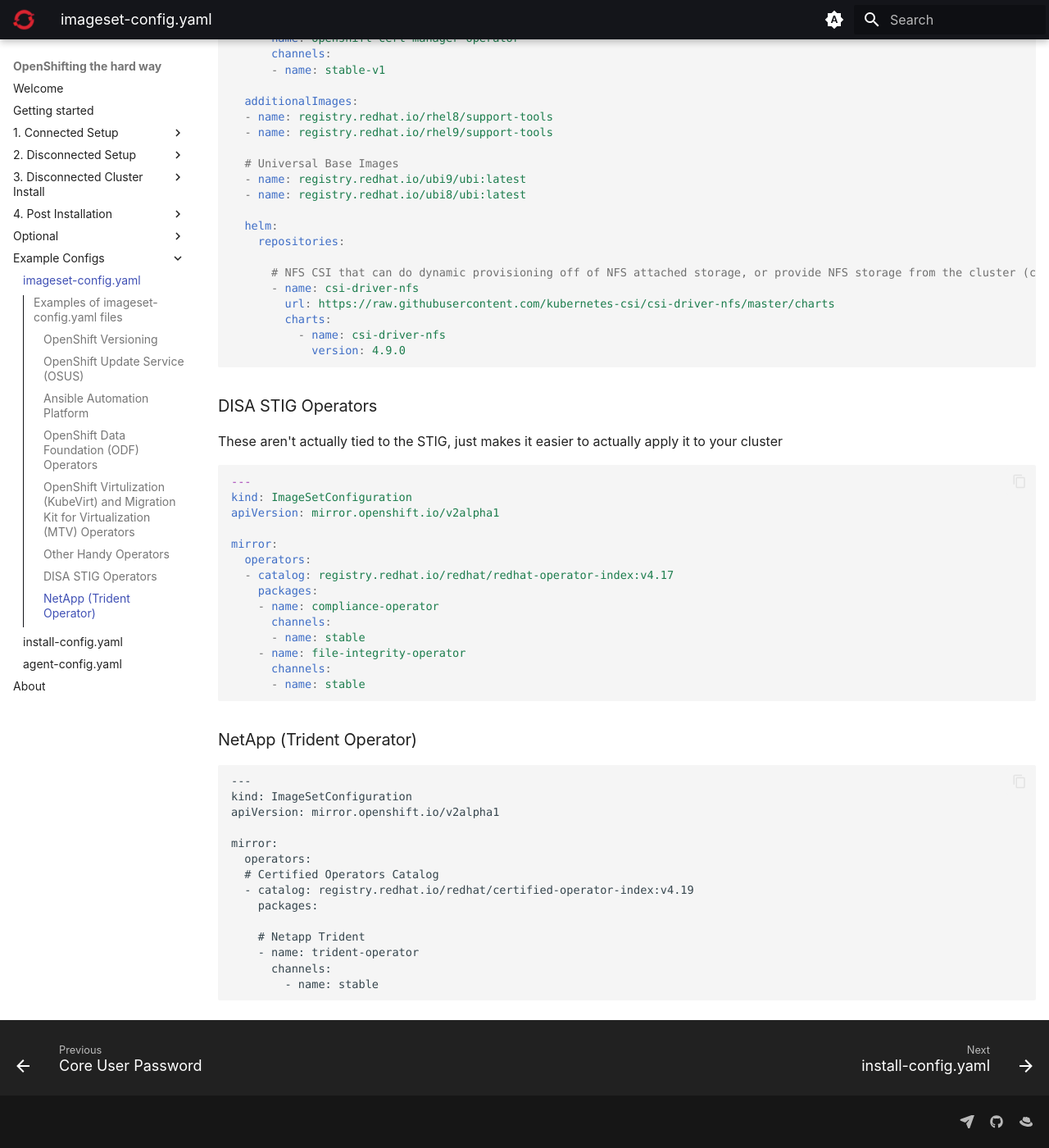
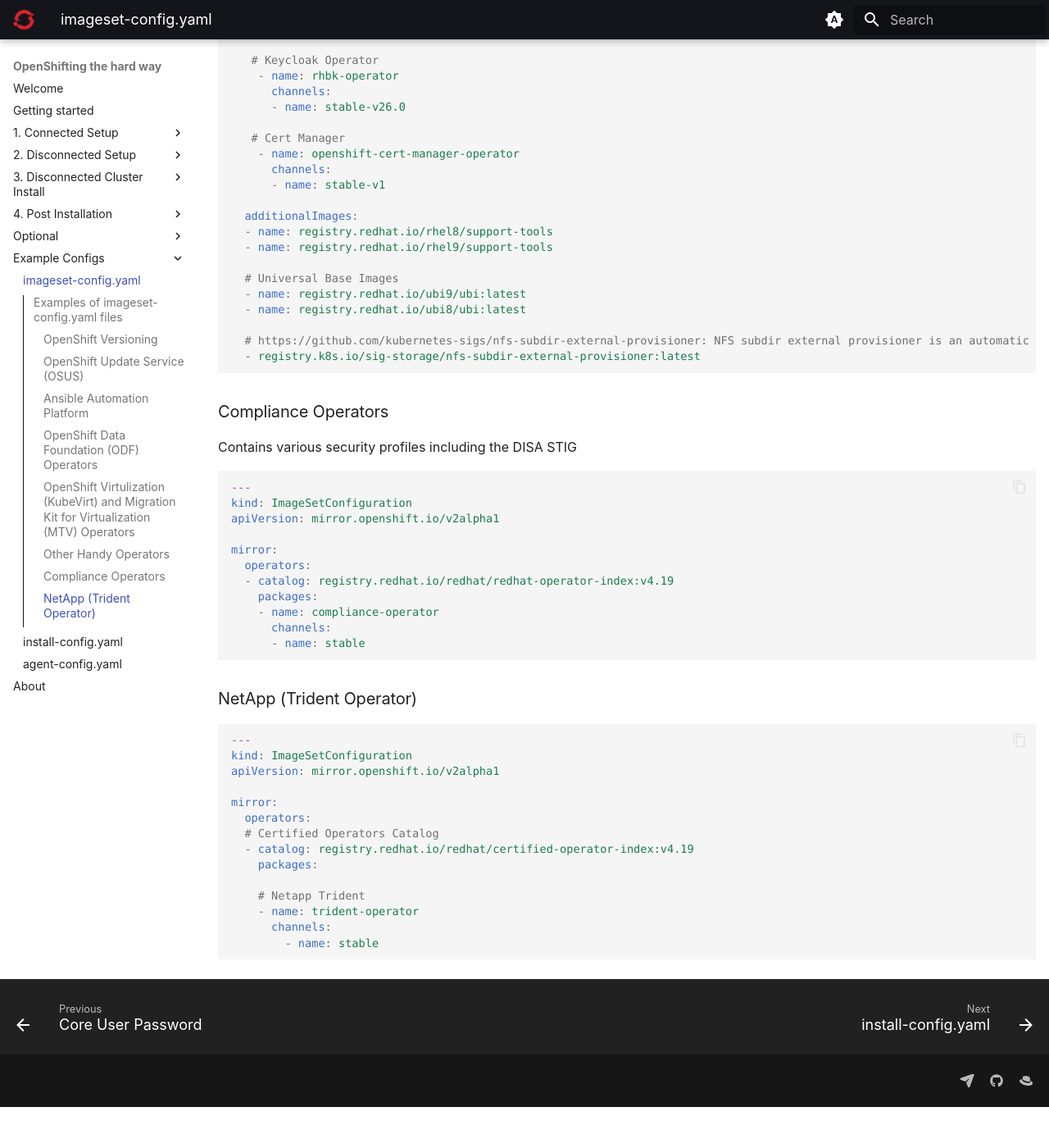
Before and after one commit to yojoshb/disco-docs, an MkDocs documentation site: the page built from docs/examples/imageset-configs.md, in a window 1280 px wide and 1400 px high, scrolled down 7758 px. Shown: the whole window at 82% size. Built offline with MkDocs 1.6.1 and Material for MkDocs 9.7.7, drawn with Linux system fonts in a browser that asks for light colours; plug-ins that fetch from the network failed and are left out; after the commit the page ends 9108 px from its top, so only the background shows below that; some of the changed text lies outside the part shown.

Commit message:
update README, add links to release.md, add maintenance scripts, general updates

````diff
--- a/docs/examples/imageset-configs.md
+++ b/docs/examples/imageset-configs.md
@@ -17,17 +17,17 @@
 oc mirror list releases
 
 # Output all OpenShift release channels list for a release
-oc mirror list releases --version=4.17
+oc mirror list releases --version=4.19
 
 # List all OpenShift versions in a specified channel
-oc mirror list releases --channel=stable-4.17
+oc mirror list releases --channel=stable-4.19
 
 # List all OpenShift channels for a specific version
-oc mirror list releases --channels --version=4.17
+oc mirror list releases --channels --version=4.19
 
 # List OpenShift channels for a specific version and one or more release architecture.
 # Valid architectures: amd64 (default), arm64, ppc64le, s390x, multi.
-oc mirror list releases --channels --version=4.17 --filter-by-archs amd64,arm64,ppc64le,s390x,multi
+oc mirror list releases --channels --version=4.19 --filter-by-archs amd64,arm64,ppc64le,s390x,multi
 ```
 
 - Operators
@@ -39,15 +39,15 @@
         [Source: Allens Repository with more helpful scripts and configs](https://github.com/afouladi7/openshift_shortcuts/blob/main/TEMPLATES/random_commands.md){:target="_blank"}
 
         ```bash
-        for i in $(oc-mirror list operators --catalogs --version=4.17 | grep registry); do $(oc-mirror list operators --catalog=$i --version=4.17 > $(echo $i | cut -b 27- | rev | cut -b 7- | rev).txt); done
+        for i in $(oc-mirror list operators --catalogs --version=4.19 | grep registry); do $(oc-mirror list operators --catalog=$i --version=4.19 > $(echo $i | cut -b 27- | rev | cut -b 7- | rev).txt); done
         ```
 
 ```bash
 # List available operator catalog release versions
 oc mirror list operators
 
-# Output default operator catalogs for OpenShift release 4.17
-oc mirror list operators --catalogs --version=4.17
+# Output default operator catalogs for OpenShift release 4.19
+oc mirror list operators --catalogs --version=4.19
 
 # List all operator packages in a catalog
 oc mirror list operators --catalog=catalog-name
@@ -74,9 +74,9 @@
     - amd64
     channels:
     - type: ocp
-      name: stable-4.17
-      minVersion: 4.17.17
-      maxVersion: 4.17.21
+      name: stable-4.19
+      minVersion: 4.19.10
+      maxVersion: 4.19.12
 ```
 
 - You can also pin to a specific version
@@ -92,9 +92,9 @@
     - amd64
     channels:
     - type: ocp
-      name: stable-4.17
-      minVersion: 4.17.21
-      maxVersion: 4.17.21
+      name: stable-4.19
+      minVersion: 4.19.12
+      maxVersion: 4.19.12
 ```
 
 - For other architectures, you can select the filter for the target platform
@@ -110,7 +110,7 @@
     - arm64    # Valid architectures: amd64, arm64, ppc64le, s390x, multi
     channels:
     - type: ocp
-      name: stable-4.17
+      name: stable-4.19
 ```
 
 ### OpenShift Update Service (OSUS)
@@ -129,11 +129,11 @@
     - amd64
     channels:
     - type: ocp
-      name: stable-4.17
+      name: stable-4.19
     graph: true
 
   operators:
-  - catalog: registry.redhat.io/redhat/redhat-operator-index:v4.17
+  - catalog: registry.redhat.io/redhat/redhat-operator-index:v4.19
     packages:
     - name: cincinnati-operator
 ```
@@ -153,13 +153,13 @@
 
 mirror:
   operators:
-  - catalog: registry.redhat.io/redhat/redhat-operator-index:v4.17
+  - catalog: registry.redhat.io/redhat/redhat-operator-index:v4.19
     packages:
 
     # Ansible Automation Platform Operator
     - name: ansible-automation-platform-operator
       channels:
-      - name: stable-2.5
+      - name: stable-2.6
 
   additionalImages:
   # Images that the Containerized/RPM offline-bundle comes with. You can bring these over independentaly with podman also. Make sure to point PAH to your registry where these are mirrored to.
@@ -170,11 +170,15 @@
 
 ### OpenShift Data Foundation (ODF) Operators
 
+[Red Hat ODF 4.19 Docs](https://docs.redhat.com/en/documentation/red_hat_openshift_data_foundation/4.19/html/planning_your_deployment/disconnected-environment_rhodf#disconnected-environment_rhodf){:target="_blank"}
+
+[Red Hat ODF 4.18 Docs](https://docs.redhat.com/en/documentation/red_hat_openshift_data_foundation/4.18/html/planning_your_deployment/disconnected-environment_rhodf#disconnected-environment_rhodf){:target="_blank"}
+
 [Red Hat ODF 4.17 Docs](https://docs.redhat.com/en/documentation/red_hat_openshift_data_foundation/4.17/html/planning_your_deployment/disconnected-environment_rhodf#disconnected-environment_rhodf){:target="_blank"}
 
 Consult the docs for whatever version of ODF you are wanting to install. The operators required vary per OCP version.
 
-```{ .yaml .copy title="ODF 4.17" }
+```{ .yaml .copy title="ODF 4.19" }
 ---
 kind: ImageSetConfiguration
 apiVersion: mirror.openshift.io/v2alpha1
@@ -185,37 +189,40 @@
     packages:
     - name: ocs-operator
       channels:
-      - name: stable-4.17
+      - name: stable-4.19
     - name: odf-operator
       channels:
-      - name: stable-4.17
+      - name: stable-4.19
     - name: mcg-operator
       channels:
-      - name: stable-4.17
+      - name: stable-4.19
     - name: odf-csi-addons-operator
       channels:
-      - name: stable-4.17
+      - name: stable-4.19
     - name: ocs-client-operator
       channels:
-      - name: stable-4.17
+      - name: stable-4.19
     - name: odf-prometheus-operator
       channels:
-      - name: stable-4.17
+      - name: stable-4.19
     - name: recipe
       channels:
-      - name: stable-4.17
+      - name: stable-4.19
     - name: rook-ceph-operator
       channels:
-      - name: stable-4.17
+      - name: stable-4.19
     - name: cephcsi-operator
       channels:
-      - name: stable-4.17
+      - name: stable-4.19
+    - name: odf-dependencies
+      channels:
+      - name: stable-4.19
     - name: odr-cluster-operator
       channels:
-      - name: stable-4.17
+      - name: stable-4.19
     - name: odr-hub-operator
       channels:
-      - name: stable-4.17
+      - name: stable-4.19
 
     # For local storage deployments i.e. node attached disks
     - name: local-storage-operator
@@ -225,22 +232,22 @@
     # Optional: Only for Regional Disaster Recovery (Regional-DR) configuration
     - name: odf-multicluster-orchestrator
       channels:
-      - name: stable-4.17
+      - name: stable-4.19
 
   additionalImages:
   # Optional: ODF Must gather support tools
-  - name: registry.redhat.io/odf4/odf-must-gather-rhel9:v4.17
+  - name: registry.redhat.io/odf4/odf-must-gather-rhel9:v4.19
 ```
 
 ### OpenShift Virtulization (KubeVirt) and Migration Kit for Virtualization (MTV) Operators
 
-[KubeVirt](https://docs.redhat.com/en/documentation/openshift_container_platform/4.19/html/virtualization/index)
+[KubeVirt](https://docs.redhat.com/en/documentation/openshift_container_platform/4.19/html/virtualization/index){:target="_blank"}
 
-[MTV](https://docs.redhat.com/en/documentation/migration_toolkit_for_virtualization/2.9/html/installing_and_using_the_migration_toolkit_for_virtualization/index)
+[MTV](https://docs.redhat.com/en/documentation/migration_toolkit_for_virtualization/2.9/html/installing_and_using_the_migration_toolkit_for_virtualization/index){:target="_blank"}
 
-[VDDK](https://docs.redhat.com/en/documentation/migration_toolkit_for_virtualization/2.9/html/installing_and_using_the_migration_toolkit_for_virtualization/prerequisites_mtv#creating-vddk-image_mtv)
+[VDDK](https://docs.redhat.com/en/documentation/migration_toolkit_for_virtualization/2.9/html/installing_and_using_the_migration_toolkit_for_virtualization/prerequisites_mtv#creating-vddk-image_mtv){:target="_blank"}
 
-[Prebuilt VDDK Image](https://quay.io/repository/jcall/vddk?tab=info)
+[Prebuilt VDDK Image](https://quay.io/repository/jcall/vddk?tab=info){:target="_blank"}
 
 ```{ .yaml .copy }
 ---
@@ -249,7 +256,7 @@
 
 mirror:
   operators:
-  - catalog: registry.redhat.io/redhat/redhat-operator-index:v4.17
+  - catalog: registry.redhat.io/redhat/redhat-operator-index:v4.19
     packages:
     # Virtualization
     - name: kubevirt-hyperconverged
@@ -261,14 +268,14 @@
 
     # Optional: If you would like to use local dynamic storage on another disk attached to the host
     - name: lvms-operator
-      defaultChannel: stable-4.17
+      defaultChannel: stable-4.19
       channels:
-      - name: stable-4.17
+      - name: stable-4.19
 
     # Migration Toolkit for Virtulization
     - name: mtv-operator
       channels:
-      - name: release-v2.6
+      - name: release-v2.9
 
   additionalImages:
   # Optional: Virtual guest images
@@ -282,16 +289,16 @@
   - name: quay.io/jcall/vddk:latest
 
   # Optional: KubeVirt Must gather support tools
-  - name: registry.redhat.io/container-native-virtualization/cnv-must-gather-rhel9:v4.17
+  - name: registry.redhat.io/container-native-virtualization/cnv-must-gather-rhel9:v4.19
 ```
 
 ### Other Handy Operators
 
-[NFD](https://docs.redhat.com/en/documentation/openshift_container_platform/4.19/html/specialized_hardware_and_driver_enablement/psap-node-feature-discovery-operator)
+[NFD](https://docs.redhat.com/en/documentation/openshift_container_platform/4.19/html/specialized_hardware_and_driver_enablement/psap-node-feature-discovery-operator){:target="_blank"}
 
-[OADP](https://docs.redhat.com/en/documentation/openshift_container_platform/4.19/html/backup_and_restore/oadp-application-backup-and-restore)
+[OADP](https://docs.redhat.com/en/documentation/openshift_container_platform/4.19/html/backup_and_restore/oadp-application-backup-and-restore){:target="_blank"}
 
-[MTC](https://docs.redhat.com/en/documentation/openshift_container_platform/4.19/html/migration_toolkit_for_containers/index)
+[MTC](https://docs.redhat.com/en/documentation/openshift_container_platform/4.19/html/migration_toolkit_for_containers/index){:target="_blank"}
 
 ```{ .yaml .copy }
 ---
@@ -299,7 +306,7 @@
 apiVersion: mirror.openshift.io/v1alpha2
 mirror:
   operators:
-  - catalog: registry.redhat.io/redhat/redhat-operator-index:v4.17
+  - catalog: registry.redhat.io/redhat/redhat-operator-index:v4.19
     packages:
     # Advanced Cluster Management for Kuberenetes
     - name: advanced-cluster-management
@@ -394,19 +401,12 @@
   - name: registry.redhat.io/ubi9/ubi:latest
   - name: registry.redhat.io/ubi8/ubi:latest
 
-  helm:
-    repositories:
-
-      # NFS CSI that can do dynamic provisioning off of NFS attached storage, or provide NFS storage from the cluster (community supported, need to add chart requested images to the additionalImages: dictionary)
-      - name: csi-driver-nfs
-        url: https://raw.githubusercontent.com/kubernetes-csi/csi-driver-nfs/master/charts
-        charts:
-          - name: csi-driver-nfs
-            version: 4.9.0
+  # https://github.com/kubernetes-sigs/nfs-subdir-external-provisioner: NFS subdir external provisioner is an automatic provisioner that uses your existing and already configured NFS server to support dynamic provisioning.
+  - registry.k8s.io/sig-storage/nfs-subdir-external-provisioner:latest
 ```
 
-### DISA STIG Operators
-These aren't actually tied to the STIG, just makes it easier to actually apply it to your cluster
+### Compliance Operators
+Contains various security profiles including the DISA STIG
 
 ```{ .yaml .copy }
 ---
@@ -415,19 +415,16 @@
 
 mirror:
   operators:
-  - catalog: registry.redhat.io/redhat/redhat-operator-index:v4.17
+  - catalog: registry.redhat.io/redhat/redhat-operator-index:v4.19
     packages:
     - name: compliance-operator
-      channels:
-      - name: stable
-    - name: file-integrity-operator
       channels:
       - name: stable
 ```
 
 ### NetApp (Trident Operator)
 
-```
+```{ .yaml .copy }
 ---
 kind: ImageSetConfiguration
 apiVersion: mirror.openshift.io/v2alpha1
--- a/mkdocs.yml
+++ b/mkdocs.yml
@@ -10,7 +10,9 @@
 plugins:
   - offline:
       enabled: !ENV [OFFLINE, false]
-  - privacy
+  - privacy:
+      links_attr_map:
+        target: _blank
   - search
   - autorefs:
       resolve_closest: true
````
Also changed, not shown: README.md (+13 -8 lines), docs/examples/install-configs.md (+1 -1 lines), docs/install/install.md (+6 -1 lines), docs/release.md (+7 -7 lines), 4 other files.
